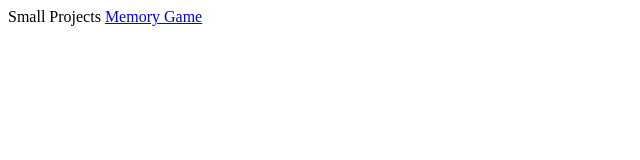
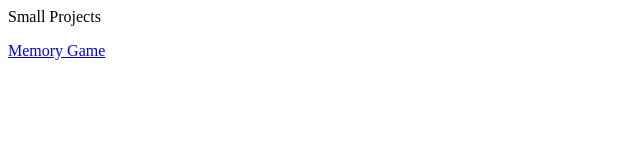
Before and after one commit to shigginsdev/shigginsdev.github.io---Memory-Game, a plain HTML site: page index.html in a window 1280 px wide. Shown: the whole page, without its empty margins (0-640 px from the left). Drawn offline with Linux system fonts and the light colour scheme.

Commit message:
Update index.html

```diff
--- a/index.html
+++ b/index.html
@@ -1,4 +1,4 @@
 <html><body>
 Small Projects
-<a href="http://shigginsdev.github.io/memory.html">Memory Game</a>
+<p><a href="http://shigginsdev.github.io/memory.html">Memory Game</a></p>
 </body></html>
```
